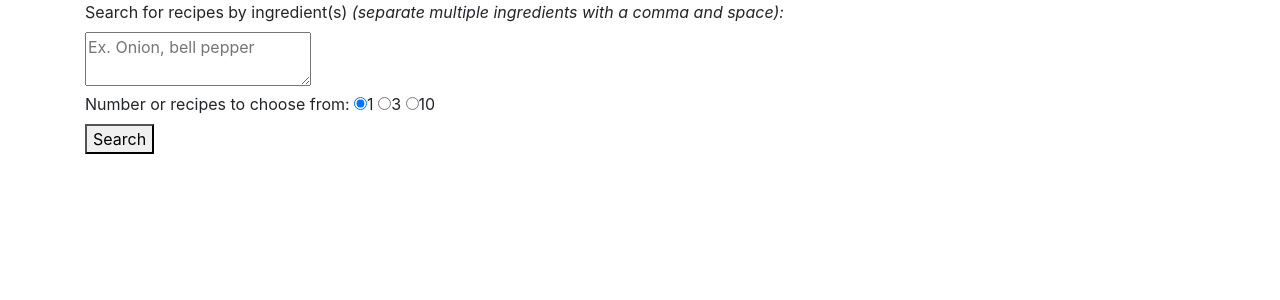
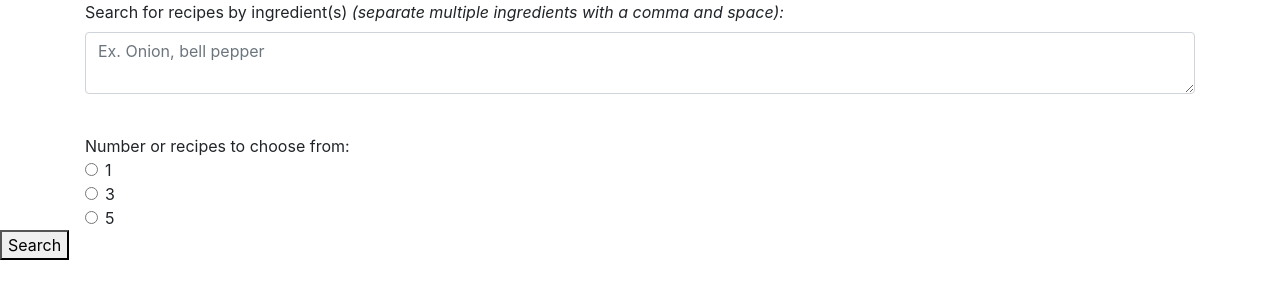
Before and after one commit to langevinj/use_my_food, a Flask app: page / in a window 1280 px wide. Shown: the part 56-356 px from the top of the page. Run offline with Flask 2, Linux system fonts and the light colour scheme; some libraries are stand-ins or nearby versions.

Commit message:
cleaned up forms a bit

```diff
--- a/static/app.js
+++ b/static/app.js
@@ -2,16 +2,24 @@ const SEARCH_BY_ING_URL = "https://api.spoonacular.com/recipes/findByIngredients
 
 const BASE_URL = "http://127.0.0.1:5000"
 
+// $('#search-for-recipes').click(function(evt){
+//     evt.preventDefault()
+//     let rad = $('input[type="radio"][name="optradio"]:checked').val()
+//     let val = parseInt(rad)
+//     let test = $('#searchIngredients').val();
+//     console.log(test)
+// })
 
-$('#search-by-ingredient').on("submit", async function (evt) {
+
+$('#search-for-recipes').click(async function (evt) {
     evt.preventDefault();
-
     //remove any previos error from leaving the field empty
     $('#emptyError').remove()
 
     //grab all search ingredients and number of desired recipes to return
     let ingredients = $('#searchIngredients').val();
-    let numRecipes = $('#recipeRadio input[type="radio"]:checked').val();
+    let val = $('input[type="radio"][name="optradio"]:checked').val()
+    let numRecipes = parseInt(val)
 
     //create error if ingredient field is empty
     if (ingredients == ""){
--- a/templates/home.html
+++ b/templates/home.html
@@ -4,17 +4,42 @@
 {% block content %}
 
 <form id="search-by-ingredient">
-    <label for="searchIngredients">Search for recipes by ingredient(s) <em>(separate multiple ingredients with a comma and space):</em></label>
-    <br>
-    <textarea id="searchIngredients" placeholder="Ex. Onion, bell pepper" name="searchIngredients"></textarea>
-    <br>
-    <span>Number or recipes to choose from:</span>
-    <label id="recipeRadio" class="radio-inline"><input type="radio" name="optradio" checked value="1">1</label>
-    <label id="recipeRadio" class="radio-inline"><input type="radio" name="optradio" value="3">3</label>
-    <label id="recipeRadio" class="radio-inline"><input type="radio" name="optradio" value="10">10</label>
-    <br>
-    <button type="submit">Search</button>
+    <div class="form-group">
+        <label for="searchIngredients">Search for recipes by ingredient(s) <em>(separate multiple ingredients with a comma and space):</em></label>
+        <br>
+        <textarea id="searchIngredients" placeholder="Ex. Onion, bell pepper" name="searchIngredients" class="form-control"></textarea>
+        <br>
+    </div>
 </form>
+<span>Number or recipes to choose from:</span>
+
+<form id="num-recipes">
+    <div class="form-check">
+        <input class="form-check-input" type="radio" name="optradio" id="recipeRadio1" value="1">
+        <label class="form-check-label" for="recipeRadio1">
+            1
+        </label>
+    </div>
+    <div class="form-check">
+        <input class="form-check-input" type="radio" name="optradio" id="recipeRadio2" value="3">
+        <label class="form-check-label" for="recipeRadio2">
+            3
+        </label>
+    </div>
+    <div class="form-check">
+        <input class="form-check-input" type="radio" name="optradio" id="recipeRadio3" value="5">
+        <label class="form-check-label" for="recipeRadio3">
+            5
+        </label>
+    </div>
+    </div>
+</form>
+
+<div>
+    <button type="submit" id="search-for-recipes">Search</button>
+</div>
+
+
 <div class="container">
     <ul id="recipeList">
     </ul>
```
